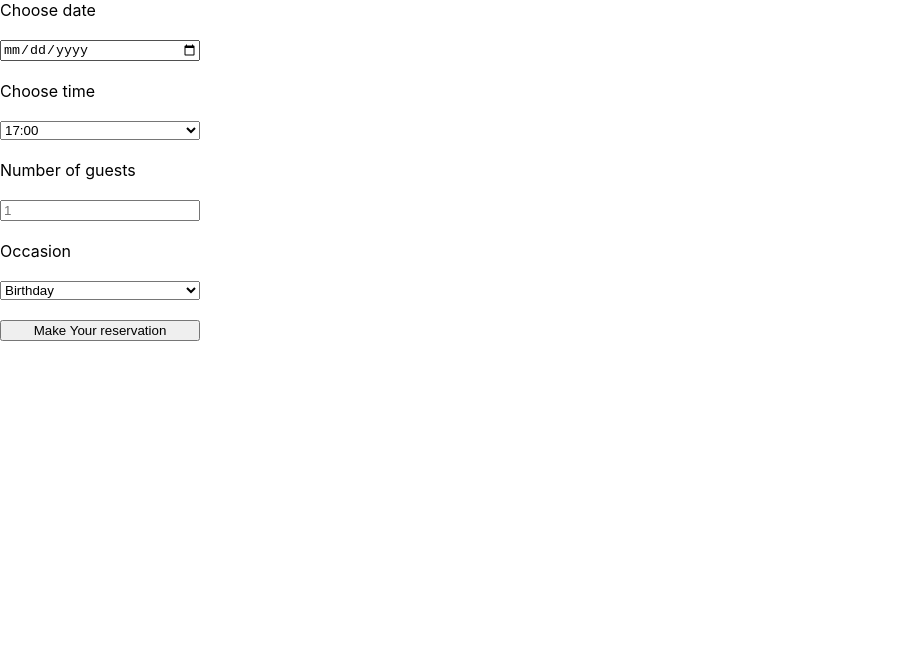
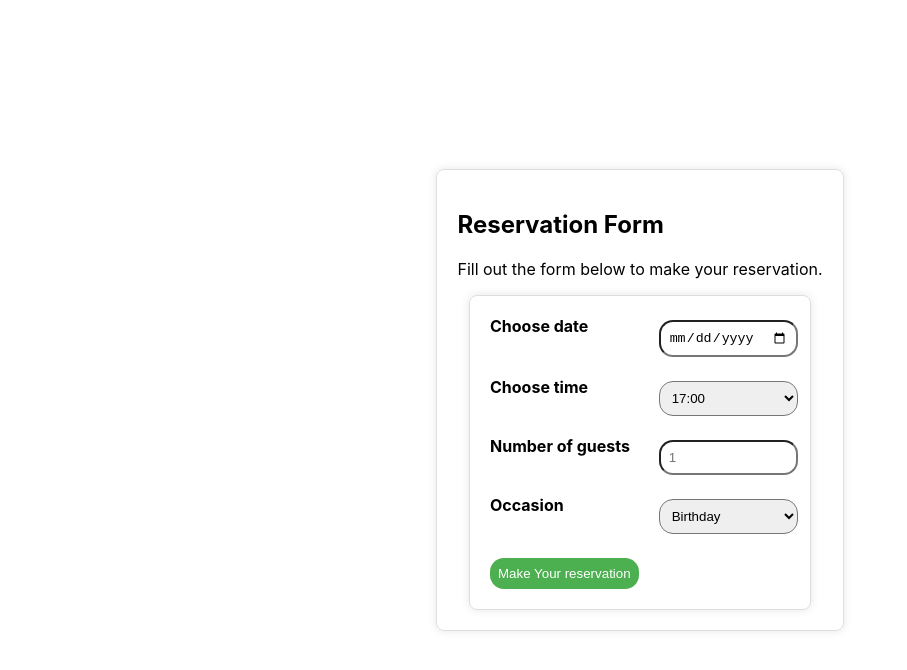
Before and after one commit to modulessoft/Meta-capstone-project, a React (Create React App) app: page /booking in a window 1280 px wide. Shown: the top 670 px of the page, without its empty margins (0-907 px from the left). Built offline with nearby package versions, Linux system fonts and the light colour scheme.

Commit message:
Add styling to booking components

```diff
--- a/src/App.css
+++ b/src/App.css
@@ -209,6 +209,52 @@ Footer ul li:first-child {
   top: 100px;
   z-index: 0;
 }
+/* Booking Page */
+.booking-page-container {
+  display: flex;
+  justify-content: center;
+  align-items: center;
+  height: 100vh;
+}
+
+.booking-page-content {
+  max-width: 400px;
+  padding: 20px;
+  border: 1px solid #ddd;
+  border-radius: 8px;
+  box-shadow: 0 0 10px rgba(0, 0, 0, 0.1);
+}
+.booking-form {
+  display: grid;
+  grid-template-columns: 1fr 1fr;
+  gap: 20px;
+  max-width: 300px;
+  margin: 0 auto;
+  padding: 20px;
+  border: 1px solid #ddd;
+  border-radius: 8px;
+  box-shadow: 0 0 10px rgba(0, 0, 0, 0.1);
+}
+
+.booking-form label {
+  font-weight: bold;
+}
+
+.booking-form input,
+.booking-form select {
+  width: 100%;
+  padding: 8px;
+  margin-top: 4px;
+  box-sizing: border-box;
+  border-radius: 14px;
+}
+
+.booking-form input[type="submit"] {
+  background-color: #4caf50;
+  color: white;
+  cursor: pointer;
+}
+
 @media only screen and (max-width: 767px) {
   .hero {
     flex-direction: column;
--- a/src/components/Booking/BookingForm.jsx
+++ b/src/components/Booking/BookingForm.jsx
@@ -2,7 +2,7 @@ import React from "react";
 
 function BookingForm() {
   return (
-    <form style={{ display: "grid", maxWidth: "200px", gap: "20px" }}>
+    <form className="booking-form">
       <label htmlFor="res-date">Choose date</label>
       <input type="date" id="res-date" />
       <label htmlFor="res-time">Choose time</label>
@@ -21,7 +21,7 @@ function BookingForm() {
         <option>Birthday</option>
         <option>Anniversary</option>
       </select>
-      <input type="submit" value="Make Your reservation" />
+      <input type="submit" value="Make Your reservation" className="btn" />
     </form>
   );
 }
--- a/src/components/Booking/BookingPage.jsx
+++ b/src/components/Booking/BookingPage.jsx
@@ -1,9 +1,14 @@
 import React from "react";
 import BookingForm from "./BookingForm";
+
 function BookingPage() {
   return (
-    <div>
-      <BookingForm></BookingForm>
+    <div className="booking-page-container">
+      <div className="booking-page-content">
+        <h2>Reservation Form</h2>
+        <p>Fill out the form below to make your reservation.</p>
+        <BookingForm />
+      </div>
     </div>
   );
 }
```
